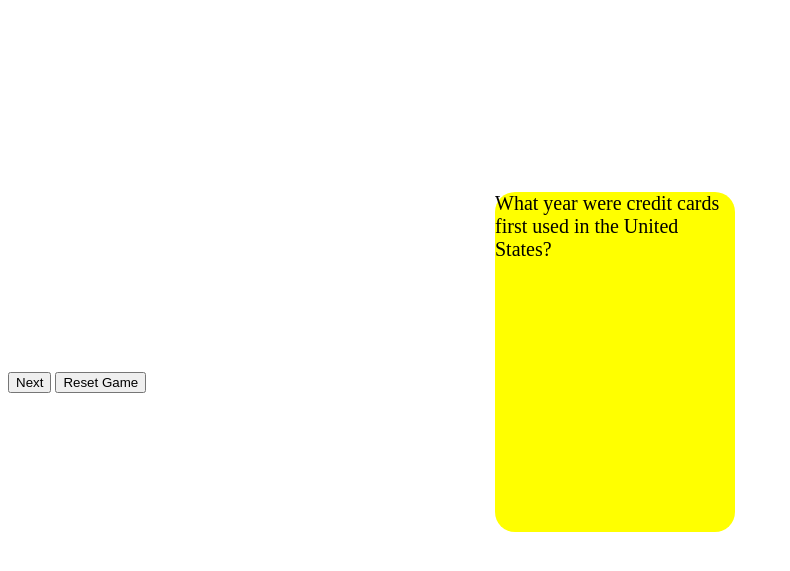
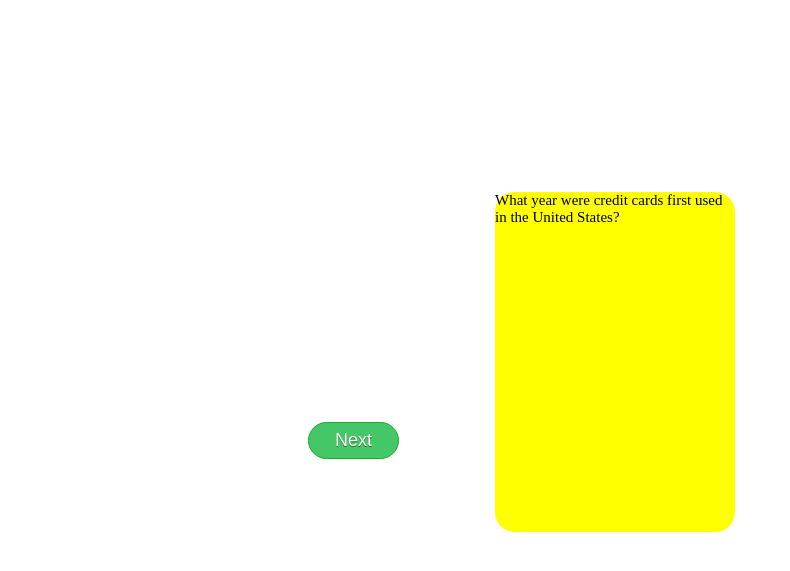
Before and after one commit to mamady310/Unit-1-project, a plain HTML site: page index.html in a window 1280 px wide. Shown: the part 113-684 px from the top of the page, without its empty margins (0-790 px from the left). Drawn offline with Linux system fonts and the light colour scheme.

Commit message:
shifted buttons over and down under flash cards

```diff
--- a/index.html
+++ b/index.html
@@ -18,14 +18,14 @@
     <h1>Flash Card game</h1>
   <div class="container">
     <div class="thecard">
-      <div class="thefront"></div>
-      <div class ="theback"></div>
+      <div class="thefront"><p>"money"</p></div>
+      <div class ="theback"><p>"money 1"</p></div>
 </div>
 </div>
 
 
 <button>Next</button>
-<button class="button1">Reset Game</button>
+<button class="button1">Reset</button>
 
 
 </body>
--- a/script.js
+++ b/script.js
@@ -4,13 +4,13 @@ var cardDataList = [
      front:"What year were credit cards first used in the United States?",
      back:"1920",
  },
- {   front:"What is the most popular name in the world?",
-     back:"Muhhamad",
+ {   front:"What is the world's most expensive object ever built?",
+     back:"The International Space Station $150 bilion",
  },
- {   front:"this is the front of three",
-     back:"this is the back of three",
+ {   front:"Why was the secret service originally created",
+     back:"Stop counterfeiting",
  },
- {   front:"this is the front of four",
+ {   front:"In 2015 how much money did TSA collect in loose change?",
      back:"this is the back of four",
  },
  {   front:"this is the front of five",
@@ -47,17 +47,24 @@ backOfCard.innerHTML = cardDataList[0].back
 let grabButton =  document.querySelector('button')
 let roundTracker = 1
 
-grabButton.addEventListener("click", () => {
-        frontOfCard.innerHTML = cardDataList[roundTracker].front
-        backOfCard.innerHTML = cardDataList[roundTracker].back
-        roundTracker++
-})
 
 let resetButton = document.querySelector('.button1')
 resetButton.addEventListener("click", () => {
         frontOfCard.innerHTML = cardDataList[0].front
         backOfCard.innerHTML = cardDataList[0].back
 })
+
+grabButton.addEventListener("click", () => {
+    frontOfCard.innerHTML = cardDataList[roundTracker].front
+    backOfCard.innerHTML = cardDataList[roundTracker].back
+    roundTracker++
+})
+
+// let resetButton = document.querySelector('.button1')
+// resetButton.addEventListener("click", () => {
+//         frontOfCard.innerHTML = cardDataList[0].front
+//         backOfCard.innerHTML = cardDataList[0].back
+// })
 
 
 // side bar info convo below
--- a/style.css
+++ b/style.css
@@ -47,9 +47,14 @@ h1{
      background: yellow;
      border-radius: 20px;
      color: black;
-     font-size: 20px;
-
+     font-size: 15px;
+     vertical-align: middle;
  }
+ .thefront.blocktext {
+    margin-left: auto;
+    margin-right: auto;
+    width: 8em
+}
 
  .theback{
     position: absolute;
@@ -57,11 +62,45 @@ h1{
     height: 340px;
     backface-visibility: hidden;
     background: green;
+    text-align: center;
     color: black;
     border-radius: 20px;
-    font-size: 20px;
+    font-size: 15px;
     transform: rotateY(180deg);
 }
+
+
+.button1 {
+	background-color:#44c767;
+	border-radius:28px;
+	border:1px solid #18ab29;
+	display:inline-block;
+	cursor:pointer;
+	color:#ffffff;
+	font-family:Arial;
+	font-size:18px;
+	padding:7px 26px;
+	text-decoration:none;
+    text-shadow:0px 1px 0px #2f6627;
+    margin-left: 120px;
+    margin-top: 50px;
+}
+
 button {
-    position
+	background-color:#44c767;
+	border-radius:28px;
+	border:1px solid #18ab29;
+	display:inline-block;
+	cursor:pointer;
+	color:#ffffff;
+	font-family:Arial;
+	font-size:18px;
+	padding:7px 26px;
+	text-decoration:none;
+    text-shadow:0px 1px 0px #2f6627;
+    margin-left: 300px;
+    margin-top: 50px;
 }
+p{
+    text-align: center;
+}
```
